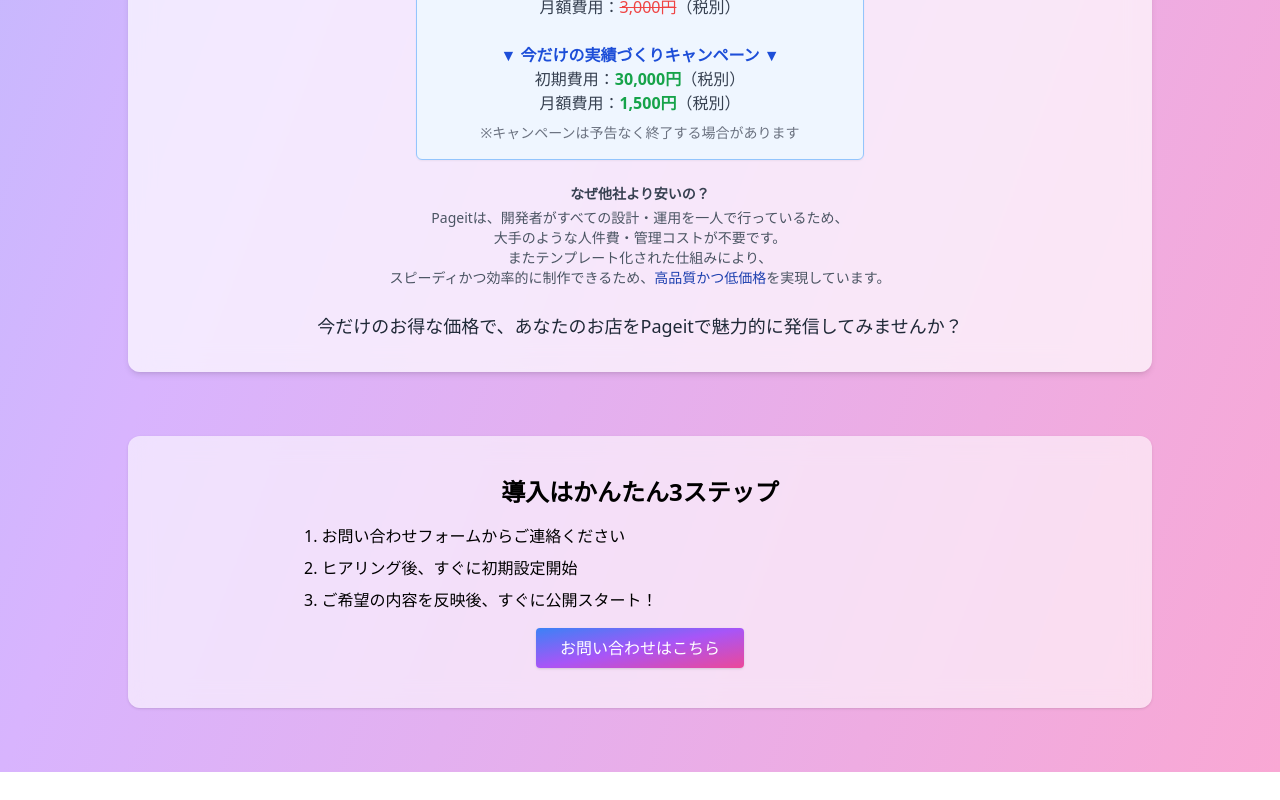
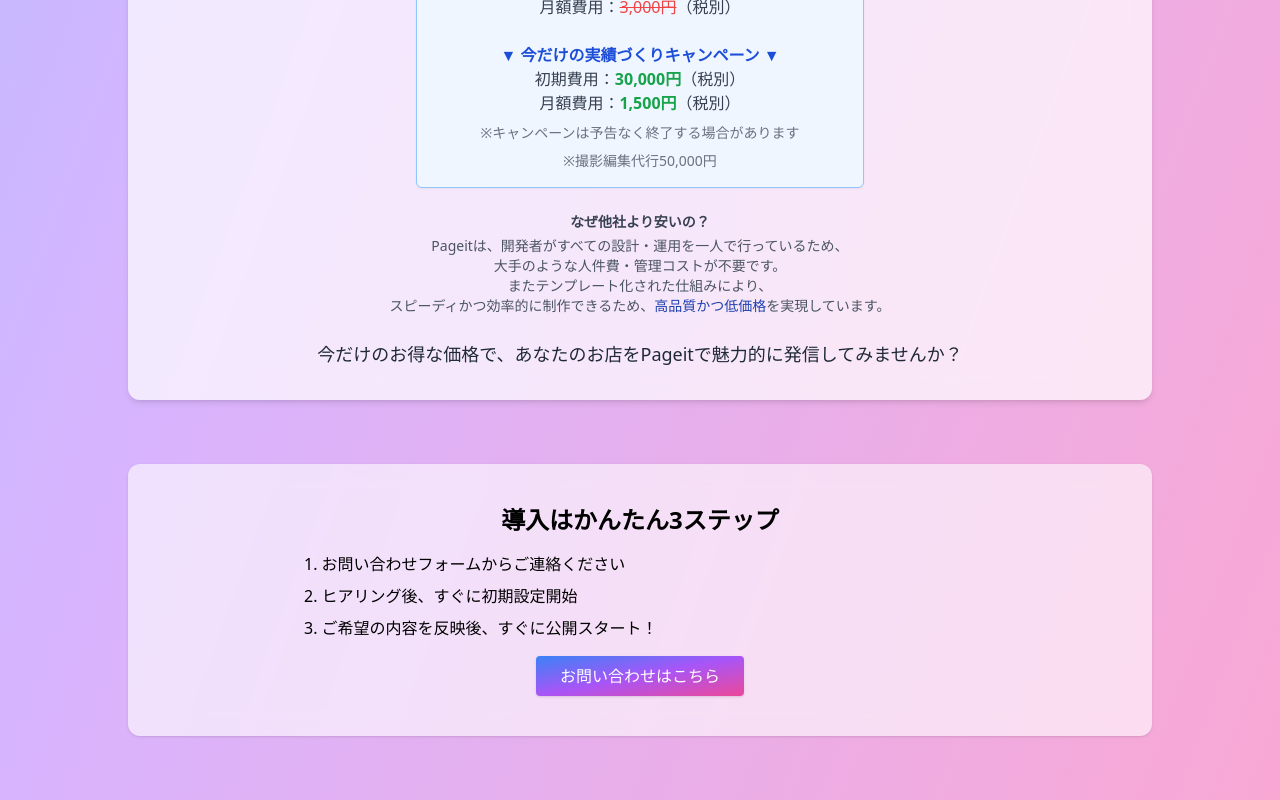
Before and after one commit to tsuyoshi-3110/pageit, a Next.js app: page /guide in a window 1280 px wide. Shown: the part 2738-3538 px from the top of the page. Before the commit the page ends 3510 px from the top, so only its background shows below. Built offline with nearby package versions, Linux system fonts and the light colour scheme.

Commit message:
2025 0719 1242

```diff
--- a/src/app/guide/page.tsx
+++ b/src/app/guide/page.tsx
@@ -181,6 +181,9 @@
               <p className="text-sm text-gray-500 mt-2">
                 ※キャンペーンは予告なく終了する場合があります
               </p>
+               <p className="text-sm text-gray-500 mt-2">
+                ※撮影編集代行50,000円
+              </p>
             </div>
 
             {/* 安さの理由 */}
```
Also changed, not shown: 1 other file (tests, documents, lock files or other folders).
